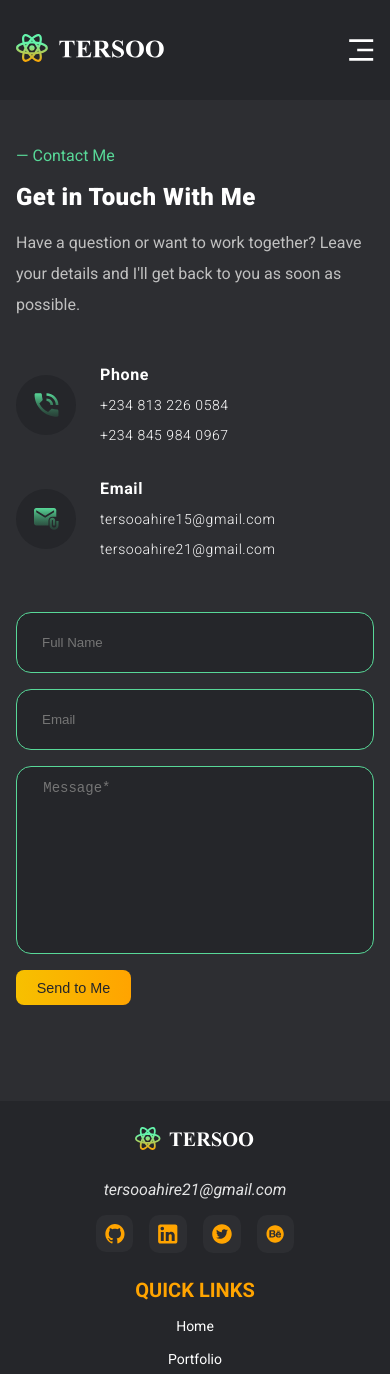
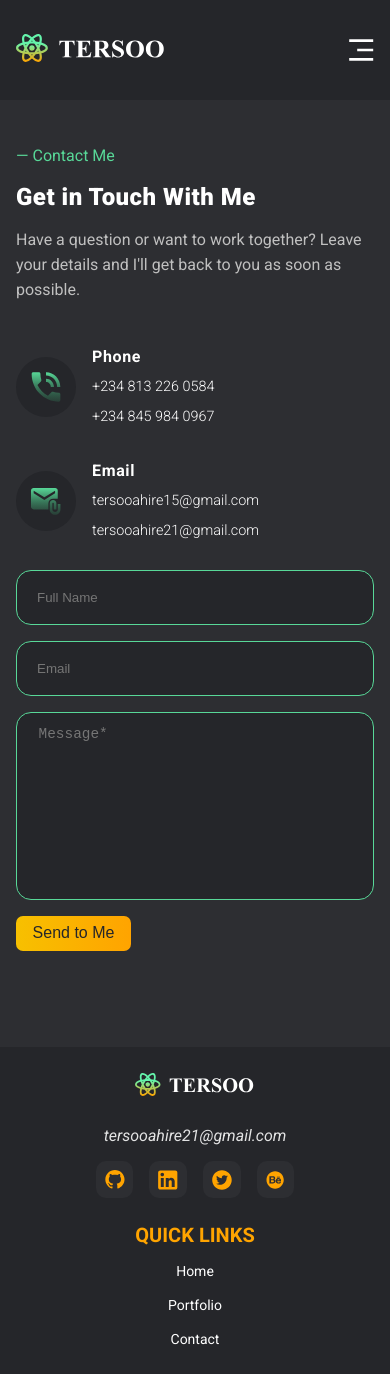
Before and after one commit to tersoo-ahire/Portfolio, a React (Vite) app in the folder project/: page /contact in a window 390 px wide. Shown: the top 1374 px of the page. Built offline with nearby package versions, Linux system fonts and the light colour scheme.

Commit message:
made contact page mobile responsive

```diff
--- a/project/src/pages/Contact.jsx
+++ b/project/src/pages/Contact.jsx
@@ -2,6 +2,8 @@ import React from "react";
 import { useNavigate } from "react-router-dom";
 import axios from "axios";
 import "../styles/App.css";
+import "../styles_mobile/App.css";
+import "../styles_tablet_small/App.css";
 import phone from "../assets/phone.svg";
 import email from "../assets/email.svg";
 
@@ -72,7 +74,7 @@ function Contact(){
 
                     <div className="email-container">
                         <div className="contact-bg">
-                            <img src={email} alt="phone icon" />
+                            <img src={email} alt="email icon" />
                         </div>
                         <div>
                             <p className="contact-title">Email</p>
--- a/project/src/styles_mobile/App.css
+++ b/project/src/styles_mobile/App.css
@@ -76,7 +76,9 @@
     }
 
     input {
+        padding: 0.9em 1.5em;
         width: 100%;
+        height: 55px;
     }
 
     textarea {
--- a/project/src/styles_tablet_small/App.css
+++ b/project/src/styles_tablet_small/App.css
@@ -1,3 +1,86 @@
 @media (max-width:700px) {
+    button {
+        width: 115px;
+        height: 35px;
+        border-radius: 7px;
+        font-size: 1rem;
+        padding: 0em;
+    }
 
+    .button-two {
+        width: 115px;
+        height: 35px;
+        border-radius: 7px;
+        font-size: 1rem;
+        padding: 0em;
+    }
+
+    .contact-container {
+        padding: 0em 1em;
+        margin-top: 8em;
+        margin-bottom: 0em;
+        gap: 1.5em;
+    }
+
+    .contact-container-left {
+        gap: 1.5em;
+    }
+
+    .hero-p1 {
+        font-size: 1rem;
+    }
+
+    .contact-container-left-h4 {
+        font-size: 1.5rem;
+    }
+
+    .contact-container-left-p {
+        font-size: 1rem;
+        line-height: 25px;
+    }
+
+    .phone-container {
+        gap: 1em;
+    }
+
+    .email-container {
+        gap: 1em;
+        flex-wrap: wrap;
+    }
+
+    .contact-bg {
+        width: 60px;
+        height: 60px;
+    }
+
+    .contact-bg img {
+        width: 30px;
+    }
+
+    .contact-title {
+        font-size: 1rem;
+        line-height: 30px;
+    }
+
+    .contact-detail {
+        font-size: 0.9rem;
+        font-weight: 300;
+        letter-spacing: 0em;
+    }
+
+    .top {
+        flex-direction: column;
+    }
+
+    input {
+        padding: 0.9em 1.5em;
+        width: 100%;
+        height: 55px;
+    }
+
+    textarea {
+        padding: 0.9em 1.5em;
+        width: 100%;
+        font-size: 0.9rem;
+    }
 }
```
